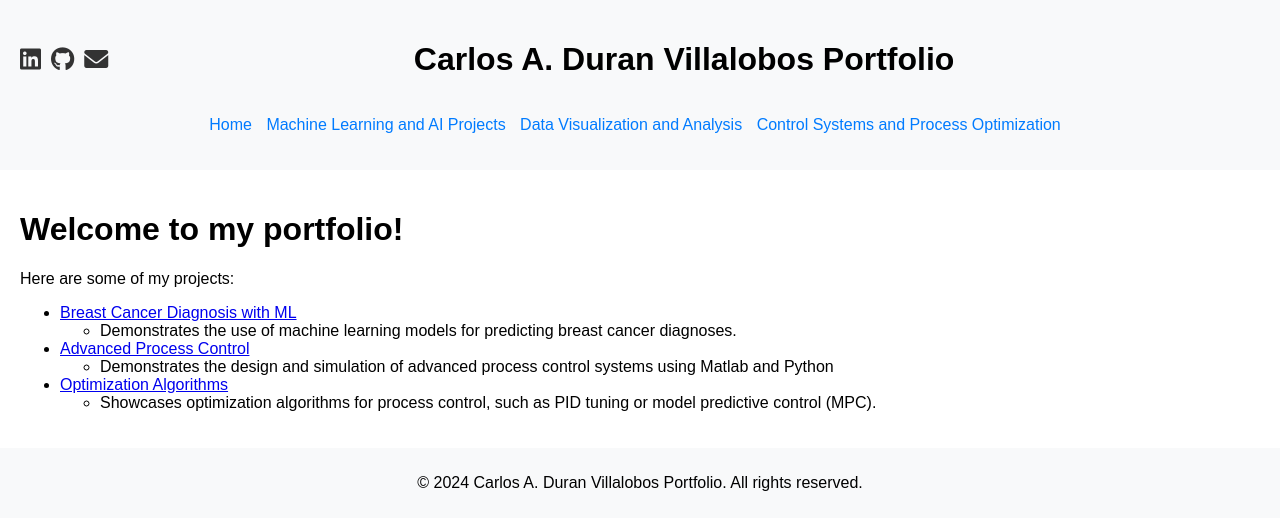
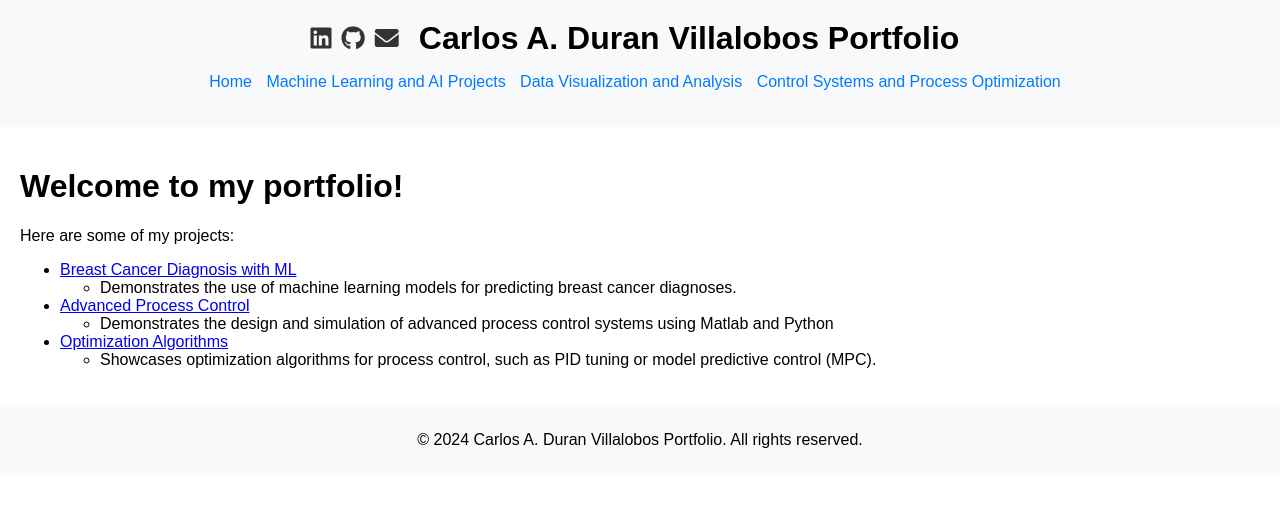
Before and after one commit to CarlosADuranVIllalobos/CarlosADuranVIllalobos.github.io, a Jekyll site: the page built from index.md, in a window 1280 px wide. Shown: the top 530 px of the page. Built offline with Jekyll 4.4.1, drawn with Linux system fonts in a browser that asks for light colours.

Commit message:
changesint

```diff
--- a/_layouts/default.html
+++ b/_layouts/default.html
@@ -13,12 +13,10 @@
       <div class="social-icons">
         <a href="https://www.linkedin.com/in/carlos-a-duran-villalobos/" target="_blank"><i class="fab fa-linkedin"></i></a>
         <a href="https://github.com/CarlosADuranVillalobos" target="_blank"><i class="fab fa-github"></i></a>
-        <a href="mailto:duranvillalobos.carlos@gmailcom"><i class="fas fa-envelope"></i></a>
+        <a href="mailto:duranvillalobos.carlos@gmail.com"><i class="fas fa-envelope"></i></a>
       </div>
-      <div class="title-content">
-        <h1>{{ site.title }}</h1>
-       <!-- <p>{{ site.description }}</p> -->
-      </div>
+      <h1>{{ site.title }}</h1>
+      <!-- <p>{{ site.description }}</p> -->
     </div>
     <nav>
       <ul>
--- a/assets/main.css
+++ b/assets/main.css
@@ -12,13 +12,14 @@ header {
 
 .header-content {
   display: flex;
-  justify-content: space-between;
   align-items: center;
+  justify-content: center;
+  gap: 10px;
 }
 
-.title-content {
-  flex: 1;
-  text-align: center;
+.header-content h1 {
+  margin: 0;
+  padding: 0 10px;
 }
 
 .social-icons {
```
